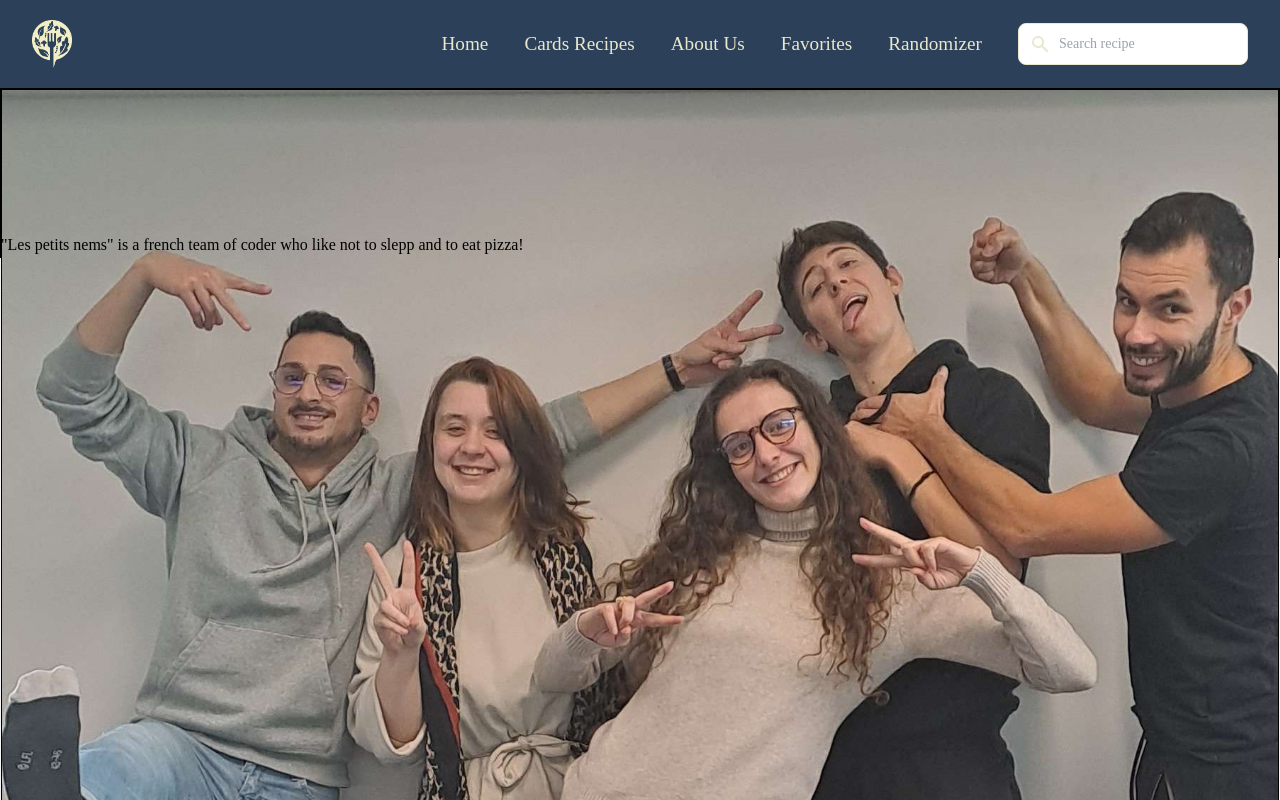
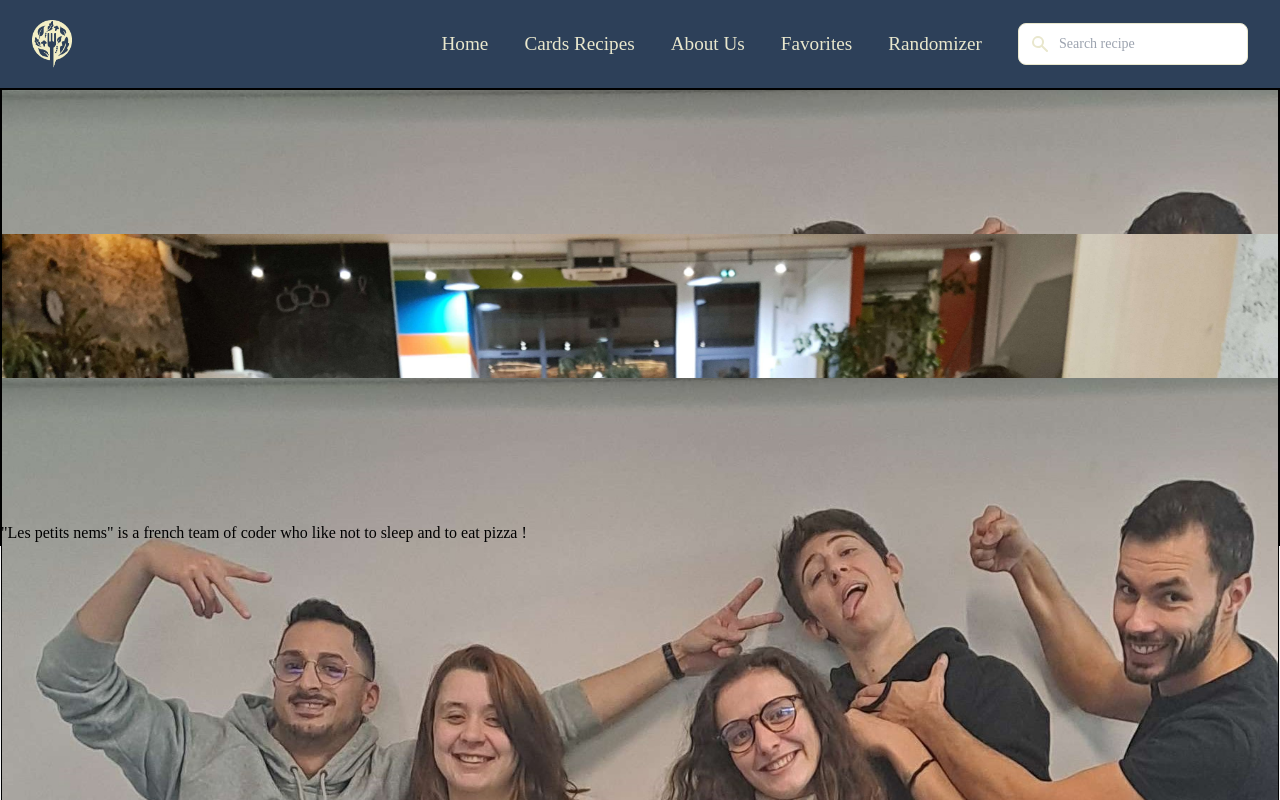
Before and after one commit to Iris-succi/hackathon_2022, a React (Vite) app in the folder frontend/: page /about in a window 1280 px wide. Shown: the top 800 px of the page. Built offline with nearby package versions, Linux system fonts and the light colour scheme.

Commit message:
work on aboutus

```diff
--- a/frontend/src/pages/About.jsx
+++ b/frontend/src/pages/About.jsx
@@ -1,18 +1,27 @@
 import React from "react";
 import "../style/About.css";
 import AboutUs from "../images/AboutUs.jpg";
+import AboutUs2 from "../images/AboutUs2.jpg";
 
 function About() {
   return (
     <div className="border">
+      <div className="images">
+        <div className="h-36">
+          <img className="border w-97" alt="aboutus" src={AboutUs} />
+        </div>
+        <div className="h-36">
+          <img className="border w-97" alt="aboutus" src={AboutUs2} />
+        </div>
         <div className="h-36">
           <img className="border w-97" alt="aboutus" src={AboutUs} />
         </div>
         <div>
           <p>
-          "Les petits nems" is a french team of coder who like not to slepp and
-          to eat pizza!
+            "Les petits nems" is a french team of coder who like not to sleep
+            and to eat pizza !
           </p>
+        </div>
       </div>
     </div>
   );
```
Also changed, not shown: frontend/src/images/AboutUs2.jpg (added). Lines whose indentation alone changed are shown as unchanged.
